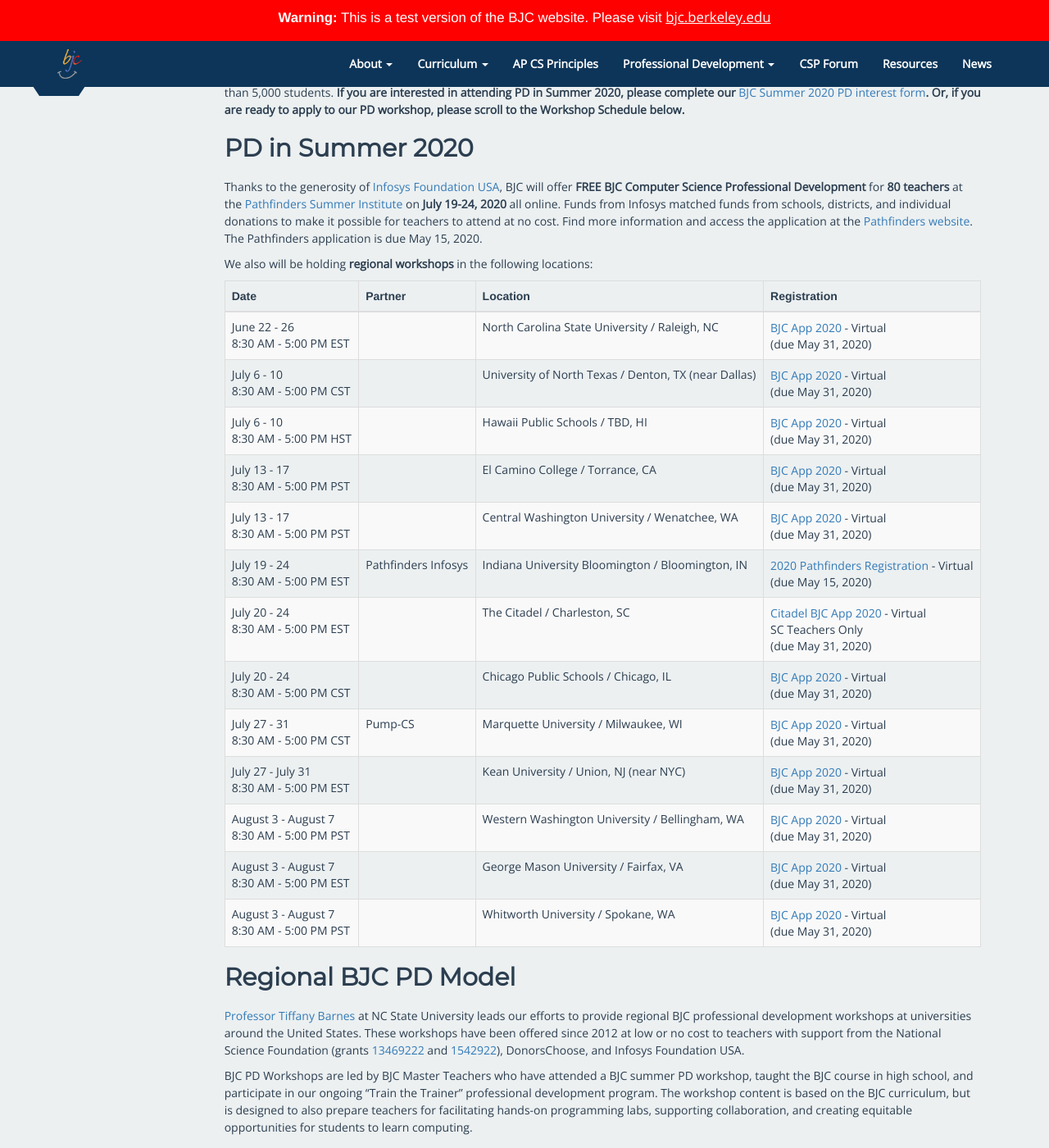
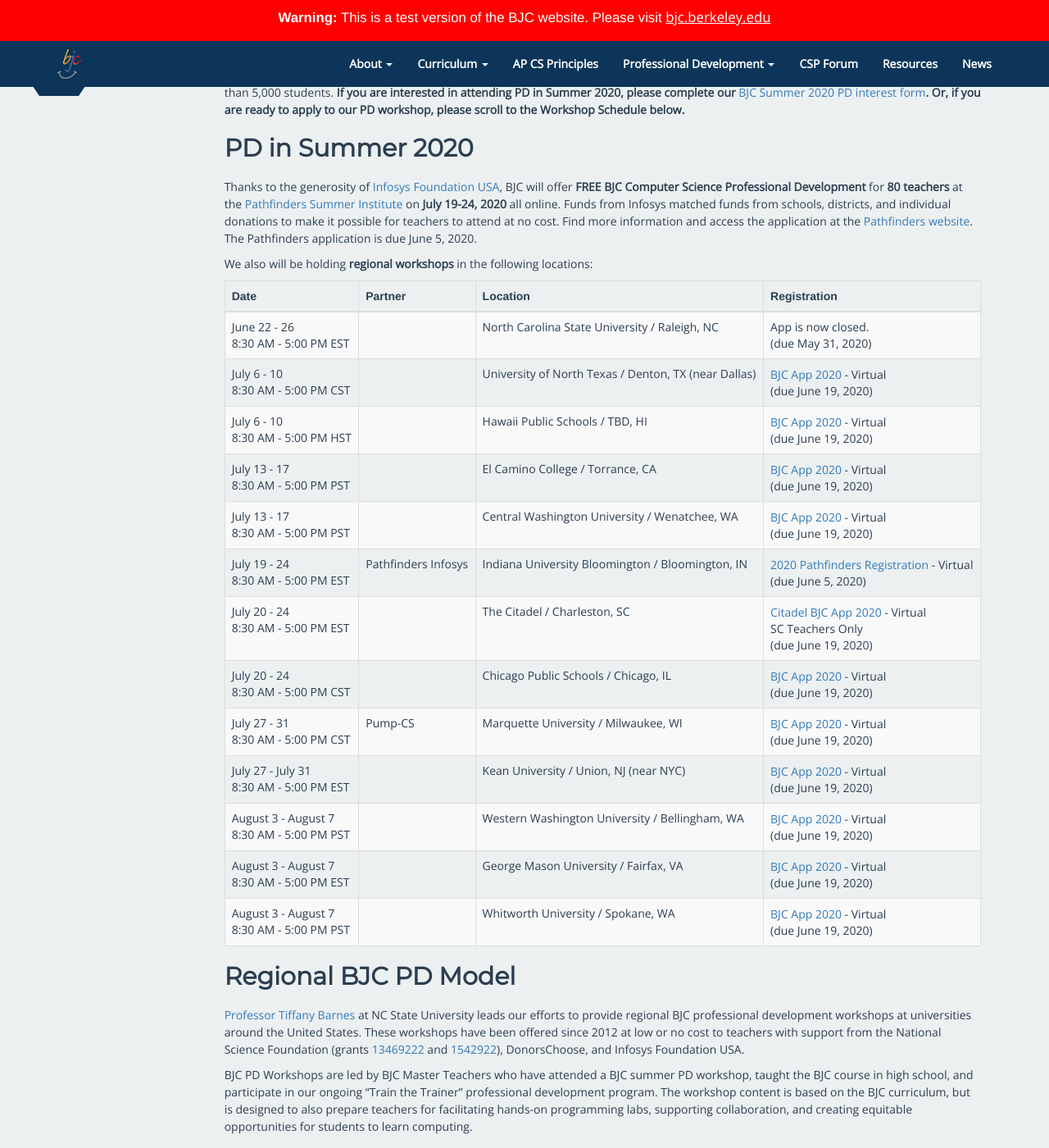
Before and after one commit to beautyjoy/beautyjoy.github.io, a Jekyll site: the page built from summer-pd/index.md, in a window 1280 px wide and 1400 px high, scrolled down 410 px. Shown: the whole window at 82% size. Built offline with Jekyll 4.4.1, drawn with Linux system fonts in a browser that asks for light colours.

Commit message:
updated due dates

```diff
--- a/summer-pd/index.md
+++ b/summer-pd/index.md
@@ -45,7 +45,7 @@
 
 <!-- More information about Summer 2020 PD will be released in Winter 2020. If you are interested in attending PD in Summer 2020, please complete our [BJC Summer 2020 PD interest form][pd-interest-form-link]. -->
 
-Thanks to the generosity of [Infosys Foundation USA][infosys], BJC will offer **FREE BJC Computer Science Professional Development** for **80 teachers** at the [Pathfinders Summer Institute][pathfinders] on **July 19-24, 2020** all online. Funds from Infosys matched funds from schools, districts, and individual donations to make it possible for teachers to attend at no cost. Find more information and access the application at the [Pathfinders website][pathfinders-app-link]. The Pathfinders application is due May 15, 2020.
+Thanks to the generosity of [Infosys Foundation USA][infosys], BJC will offer **FREE BJC Computer Science Professional Development** for **80 teachers** at the [Pathfinders Summer Institute][pathfinders] on **July 19-24, 2020** all online. Funds from Infosys matched funds from schools, districts, and individual donations to make it possible for teachers to attend at no cost. Find more information and access the application at the [Pathfinders website][pathfinders-app-link]. The Pathfinders application is due June 5, 2020.
 
 <!-- Tuition, travel, boarding and lodging was provided. -->
 
@@ -69,7 +69,7 @@
 	  <br> 8:30 AM - 5:00 PM EST</td>
     <td></td>
     <td>North Carolina State University / Raleigh, NC</td>
-	<td><a href="https://bjc.link/pdapp20">BJC App 2020</a> - Virtual
+	<td>App is now closed.
 	  <br>(due May 31, 2020)</td>
 
   </tr>
@@ -79,7 +79,7 @@
     <td></td>
     <td>University of North Texas / Denton, TX (near Dallas)</td>
 	<td><a href="https://bjc.link/pdapp20">BJC App 2020</a> - Virtual
-	<br>(due May 31, 2020)</td>
+	<br>(due June 19, 2020)</td>
   </tr>
   <tr>
     <td>July 6 - 10
@@ -87,7 +87,7 @@
 	<td></td>
     <td>Hawaii Public Schools / TBD, HI</td>
 	<td><a href="https://bjc.link/pdapp20">BJC App 2020</a> - Virtual
-	<br>(due May 31, 2020)</td>
+	<br>(due June 19, 2020)</td>
   </tr>
   <tr>
     <td>July 13 - 17
@@ -95,7 +95,7 @@
 	<td></td>
     <td>El Camino College / Torrance, CA</td>
 	<td><a href="https://bjc.link/pdapp20">BJC App 2020</a> - Virtual
-	<br>(due May 31, 2020)</td>
+	<br>(due June 19, 2020)</td>
   </tr>
   <tr>
     <td>July 13 - 17
@@ -103,7 +103,7 @@
 	<td></td>
     <td>Central Washington University / Wenatchee, WA</td>
 	<td><a href="https://bjc.link/pdapp20">BJC App 2020</a> - Virtual
-	<br>(due May 31, 2020)</td>
+	<br>(due June 19, 2020)</td>
   </tr>
   <tr>
     <td>July 19 - 24
@@ -111,7 +111,7 @@
 	<td>Pathfinders Infosys</td>
     <td>Indiana University Bloomington / Bloomington, IN</td>
 	<td><a href="http://www.infosys.org/infosys-foundation-usa/pathfinders/summer/Pages/index.aspx">2020 Pathfinders Registration</a> - Virtual
-	<br>(due May 15, 2020)</td>
+	<br>(due June 5, 2020)</td>
 		<!--<td>
 		<ol>
 			<li><a href="https://bjc.link/pdapp20">BJC App 2020</a></li>
@@ -126,7 +126,7 @@
     <td>The Citadel / Charleston, SC</td>
 	<td><a href="http://bit.ly/CSPDweek2020">Citadel BJC App 2020</a> - Virtual
 	<br>SC Teachers Only
-	<br>(due May 31, 2020)</td>
+	<br>(due June 19, 2020)</td>
   </tr>
   <tr>
     <td>July 20 - 24
@@ -134,7 +134,7 @@
 	<td></td>
     <td>Chicago Public Schools / Chicago, IL</td>
 	<td><a href="https://bjc.link/pdapp20">BJC App 2020</a> - Virtual
-	<br>(due May 31, 2020)</td>
+	<br>(due June 19, 2020)</td>
   </tr>
   <tr>
     <td>July 27 - 31
@@ -142,7 +142,7 @@
 	<td>Pump-CS</td>
     <td>Marquette University / Milwaukee, WI</td>
 	<td><a href="https://bjc.link/pdapp20">BJC App 2020</a> - Virtual
-	<br>(due May 31, 2020)</td>
+	<br>(due June 19, 2020)</td>
   </tr>
   <tr>
     <td>July 27 - July 31
@@ -150,7 +150,7 @@
 	  <td></td>
     <td>Kean University / Union, NJ (near NYC)</td>
 	<td><a href="https://bjc.link/pdapp20">BJC App 2020</a> - Virtual
-	<br>(due May 31, 2020)</td>
+	<br>(due June 19, 2020)</td>
   </tr>
   <tr>
     <td>August 3 - August 7
@@ -158,7 +158,7 @@
 	<td></td>
     <td>Western Washington University / Bellingham, WA</td>
 	<td><a href="https://bjc.link/pdapp20">BJC App 2020</a> - Virtual
-	<br>(due May 31, 2020)</td>
+	<br>(due June 19, 2020)</td>
   </tr>
   <tr>
     <td>August 3 - August 7
@@ -166,7 +166,7 @@
 	<td></td>
     <td>George Mason University / Fairfax, VA</td>
 	<td><a href="https://bjc.link/pdapp20">BJC App 2020</a> - Virtual
-	<br>(due May 31, 2020)</td>
+	<br>(due June 19, 2020)</td>
   </tr>
   <tr>
     <td>August 3 - August 7
@@ -174,7 +174,7 @@
 	<td></td>
     <td>Whitworth University / Spokane, WA</td>
 	<td><a href="https://bjc.link/pdapp20">BJC App 2020</a> - Virtual
-	<br>(due May 31, 2020)</td>
+	<br>(due June 19, 2020)</td>
   </tr>
  </tbody>
 </table>
```
